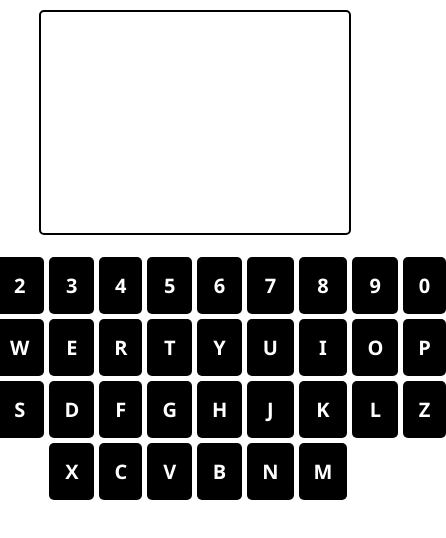
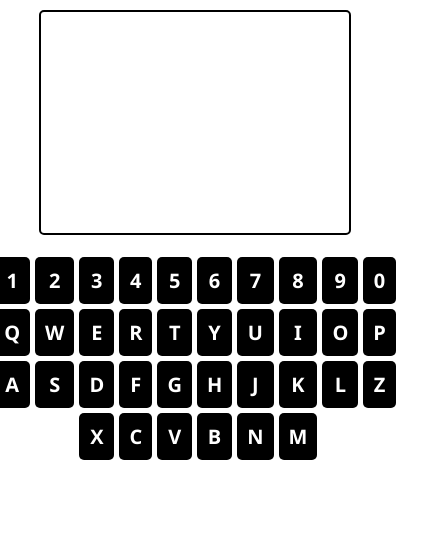
Before and after one commit to Iengem/Javascript, a plain HTML site: page index.html in a window 390 px wide. Shown: the whole page, 446 px wide, since content can reach past the window. Drawn offline with Linux system fonts and the light colour scheme.

Commit message:
responsive

```diff
--- a/style.css
+++ b/style.css
@@ -51,10 +51,12 @@ div:hover{
     section{
         grid-template-columns: repeat(10, auto);
         max-width: 100vw;
+        height: auto;
+        width: auto;
     }
     div{
         width: auto;
-        padding: 15px;
+        padding: 10px;
         height: auto;
     }
     input{
```
